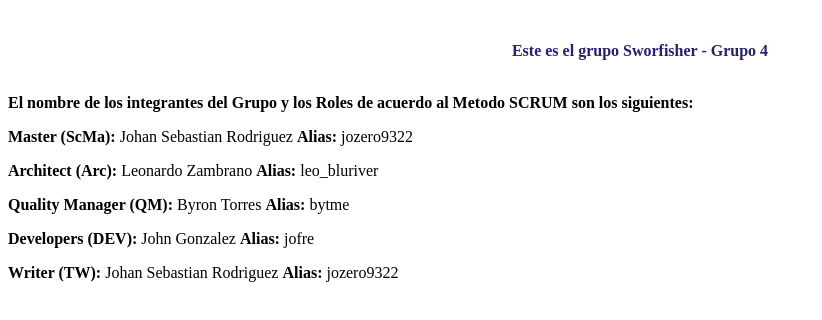
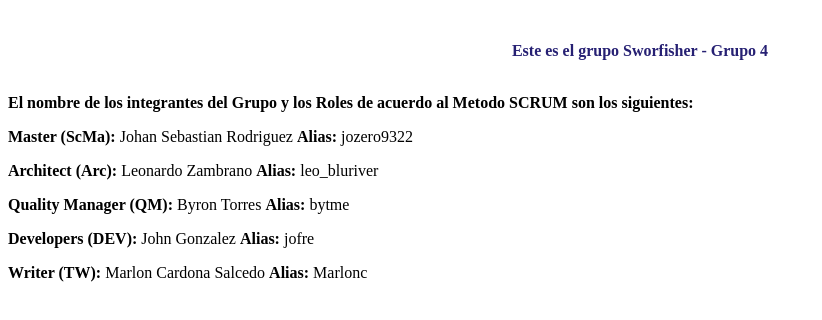
Before and after one commit to jozero9322/swordfishers, a plain HTML site: page index.html in a window 1280 px wide. Shown: the whole page, without its empty margins (0-822 px from the left). Drawn offline with Linux system fonts and the light colour scheme.

Commit message:
Update index.html
Anexo de compañero Marlon Cardona

```diff
--- a/index.html
+++ b/index.html
@@ -16,7 +16,7 @@
     <p> <strong>Architect (Arc):</strong> Leonardo Zambrano <strong>Alias: </strong> leo_bluriver </p>
     <p> <strong>Quality Manager (QM):</strong> Byron Torres <strong>Alias: </strong> bytme </p>
     <p> <strong>Developers (DEV):</strong> John Gonzalez <strong>Alias: </strong> jofre </p>
-    <p> <strong>Writer (TW):</strong> Johan Sebastian Rodriguez <strong>Alias: </strong> jozero9322 </p>
+    <p> <strong>Writer (TW):</strong> Marlon Cardona Salcedo <strong>Alias: </strong> Marlonc </p>
 
 
 </body>
```
